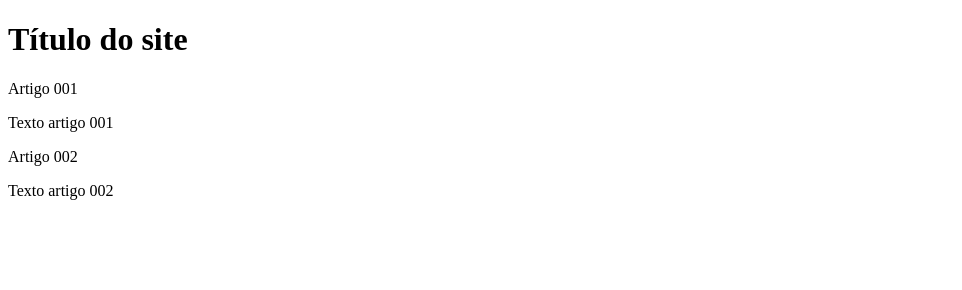
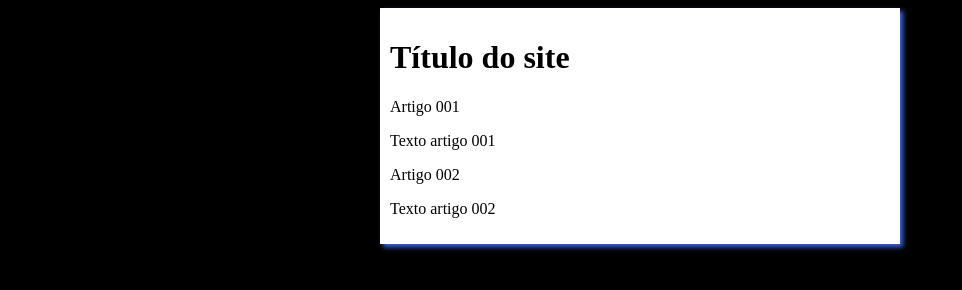
Before and after one commit to Janaina-Andrade/projeto-site, a plain HTML site: page index.html in a window 1280 px wide. Shown: the whole page, without its empty margins (0-962 px from the left). Drawn offline with Linux system fonts and the light colour scheme.

Commit message:
Iniciei o design

```diff
--- /dev/null
+++ b/estilos/style.css
@@ -0,0 +1,17 @@
+# {
+    font-family: Arial, Helvetica, sans-serif;
+    font-size: 16px;
+}
+
+body {
+    background-color: black;
+}
+
+main{
+    background-color: white;
+    width: 500px;
+    margin:auto;
+    padding: 10px;
+    box-shadow: 3px 3px 5px royalblue;
+
+}
--- a/index.html
+++ b/index.html
@@ -5,6 +5,7 @@
     <meta http-equiv="X-UA-Compatible" content="IE=edge">
     <meta name="viewport" content="width=device-width, initial-scale=1.0">
     <title>Título do site</title>
+    <link rel="stylesheet" href="estilos/style.css">
 </head>
 <body>
     <main>
```
